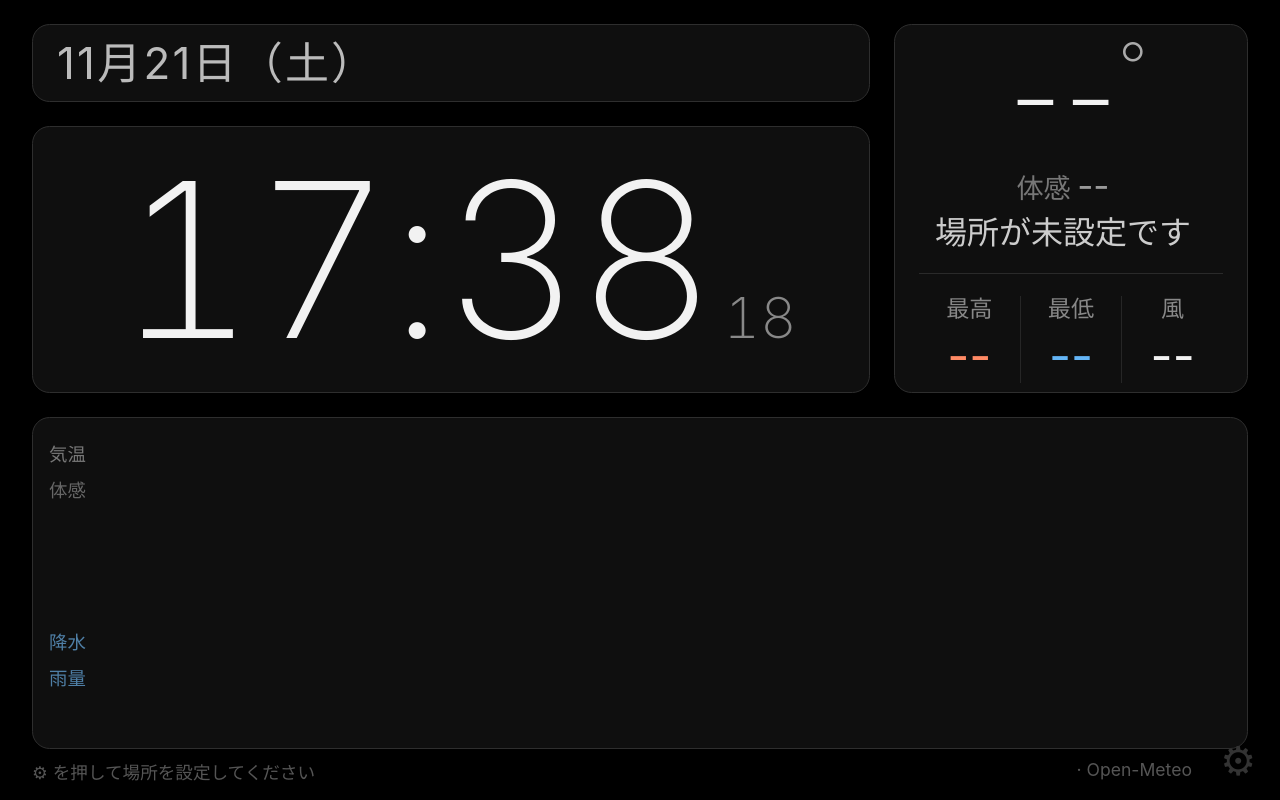
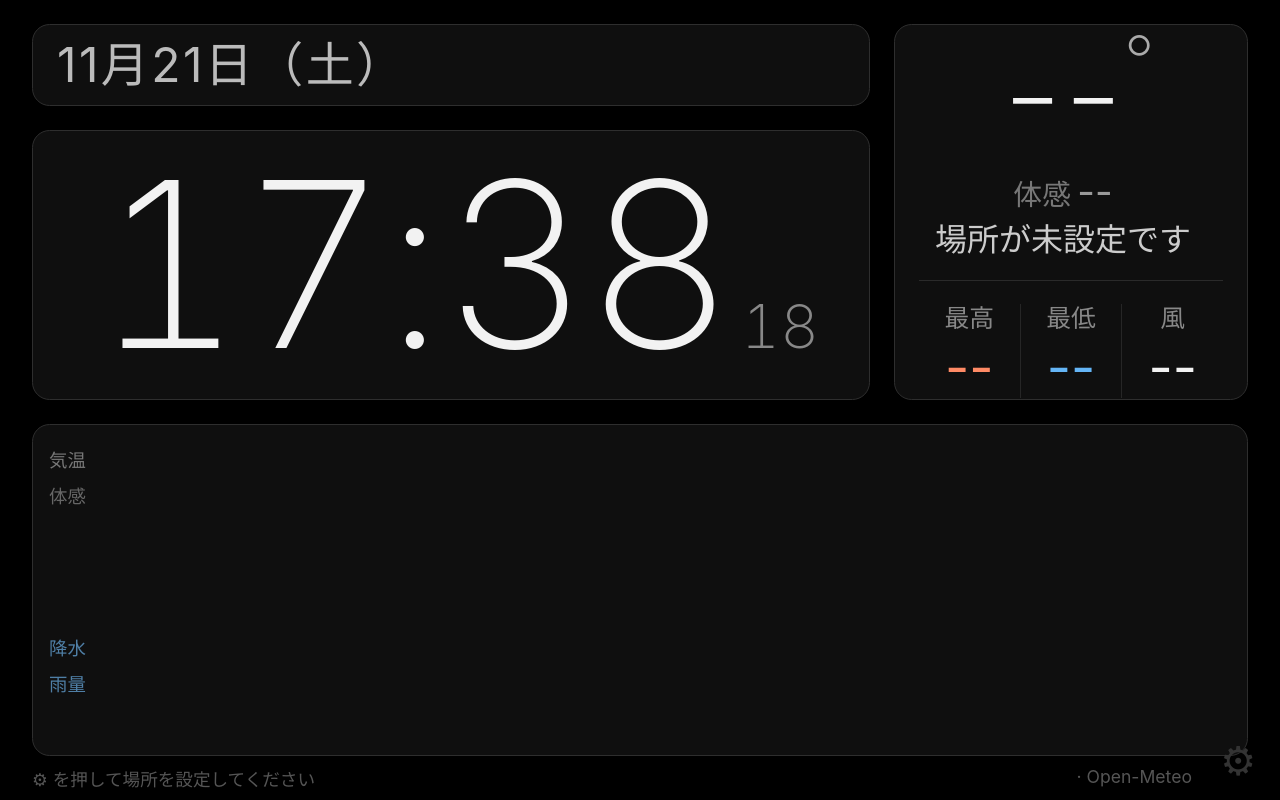
Before and after one commit to asaka6/hang, a website: page docs/clock/index.html in a window 1280 px wide. Drawn offline with Linux system fonts and the light colour scheme.

Commit message:
Desk clock: date, clock and current weather fill the top half in landscape
The clock text now grows to fill its card (and still shrinks when it
would overflow).

Co-Authored-By: Claude Opus 5.5 <noreply@anthropic.com>
Claude-Session: https://claude.ai/code/session_01M2ejQPGDifMfbJWsMEDf3c

```diff
--- a/docs/clock/clock.css
+++ b/docs/clock/clock.css
@@ -50,7 +50,7 @@ html, body {
 }
 #date {
   -webkit-flex: 0 0 auto; flex: 0 0 auto;
-  font-size: 5.5vmin; color: #bbb; letter-spacing: 0.05em;
+  font-size: 6vmin; color: #bbb; letter-spacing: 0.05em;
   padding: 2vmin 3vmin;
   margin-bottom: 3vmin;
 }
@@ -74,14 +74,14 @@ html, body {
   -webkit-flex-wrap: nowrap; flex-wrap: nowrap;
 }
 #now-main { text-align: center; }
-#now-icon { font-size: 12vmin; line-height: 1; margin-right: 2vmin; }
+#now-icon { font-size: 13vmin; line-height: 1; margin-right: 2vmin; }
 /* 気温の数字だけで幅を決め、°は右にはみ出させる。体感はその数字の真下・中央に置く */
 #now-main { padding-right: 4vmin; }
-#now-temp { font-size: 15.5vmin; font-weight: 200; line-height: 1; white-space: nowrap; position: relative; display: inline-block; }
-#now-temp .unit { position: absolute; left: 100%; top: 0; font-size: 8vmin; line-height: 1; color: #aaa; }
+#now-temp { font-size: 17vmin; font-weight: 200; line-height: 1; white-space: nowrap; position: relative; display: inline-block; }
+#now-temp .unit { position: absolute; left: 100%; top: 0; font-size: 8.5vmin; line-height: 1; color: #aaa; }
 #now-feel { margin-top: 1.2vmin; white-space: nowrap; color: #999; line-height: 1; }
-#now-feel .k { font-size: 3.4vmin; color: #777; margin-right: 0.8vmin; }
-#now-feel #t-feel { font-size: 4.4vmin; }
+#now-feel .k { font-size: 3.6vmin; color: #777; margin-right: 0.8vmin; }
+#now-feel #t-feel { font-size: 4.8vmin; }
 #now-label { font-size: 4vmin; color: #ccc; margin-top: 0.5vmin; white-space: nowrap; }
 #now-wrap {
   text-align: center;
@@ -104,10 +104,10 @@ html, body {
   line-height: 1.15;
 }
 .stat + .stat { border-left: 1px solid #262626; }
-.stat .k { color: #888; font-size: 2.9vmin; margin-bottom: 0.6vmin; }
+.stat .k { color: #888; font-size: 3.1vmin; margin-bottom: 0.6vmin; }
 .stat .v { font-size: 3.8vmin; white-space: nowrap; }
-.srow.big .v { font-size: 6vmin; }
-.stat .v .u { font-size: 3vmin; color: #aaa; margin-left: 0.3vmin; }
+.srow.big .v { font-size: 6.6vmin; }
+.stat .v .u { font-size: 3.2vmin; color: #aaa; margin-left: 0.3vmin; }
 .hot { color: #ff8a65; }
 .cold { color: #64b5f6; }
 
@@ -175,6 +175,10 @@ html, body {
 #status.stale #updated { color: #c77; }
 
 /* 横長の iPad（Air / Pro / mini など）は時計を大きく */
+/* 横向き：日付・時計・今の天気で、画面の上半分をちょうど使う */
+@media (orientation: landscape) {
+  #top { -webkit-flex: 0 0 auto; flex: 0 0 auto; height: calc(50vh - 3vmin); }
+}
 @media (orientation: landscape) and (min-aspect-ratio: 7/5) {
   #hm { font-size: 27vmin; }
 }
@@ -191,11 +195,15 @@ body.night #hm { color: #ffcc80; }
   #time { padding: 2vmin 0; }
   #now { max-width: 100%; -webkit-justify-content: center; justify-content: center; }
   #now-wrap { text-align: center; margin: 0; }
-  #now-icon { font-size: 12vmin; }
+  #now-icon { font-size: 13vmin; }
   #now-temp { font-size: 13vmin; }
   #now-sub { margin-top: 1.5vmin; padding-top: 0.5vmin; }
   .srow { margin-top: 1.5vmin; }
   .srow.big .v { font-size: 4.2vmin; }
+  #date { font-size: 5vmin; }
+  .stat .k { font-size: 2.5vmin; }
+  #now-feel .k { font-size: 3vmin; }
+  #now-feel #t-feel { font-size: 3.8vmin; }
 }
 
 /* ---- 設定 ---- */
--- a/docs/clock/clock.js
+++ b/docs/clock/clock.js
@@ -66,22 +66,23 @@
 
   var lastMinute = -1;
   var lastReloadDay = new Date().getDate();
-  // 時刻が囲みからはみ出す時だけ、文字を小さくして収める
-  // （寒い日の「-12°」などで右の天気欄が広がった時や、12 時間表示の時のため）
+  // 時刻の文字を、時計の囲みいっぱい（はみ出さない最大）の大きさにする。
+  // 寒い日の「-12°」で右の天気欄が広がった時や 12 時間表示の時も、自動で収まる
   function fitTime() {
     var box = $('time');
     var inner = $('time-in');
     var hm = $('hm');
+    var sec = $('sec');
     hm.style.fontSize = '';
-    var sec = $('sec');
     sec.style.fontSize = '';
-    var room = box.clientWidth - 16;
-    var need = inner.offsetWidth;
-    if (need > room && need > 0) {
-      var k = room / need;
-      hm.style.fontSize = (parseFloat(getComputedStyle(hm).fontSize) * k) + 'px';
-      sec.style.fontSize = (parseFloat(getComputedStyle(sec).fontSize) * k) + 'px';
-    }
+    var roomW = box.clientWidth - 24;
+    var roomH = box.clientHeight * 0.86;
+    var needW = inner.offsetWidth;
+    var needH = parseFloat(getComputedStyle(hm).fontSize);
+    if (!needW || !needH || roomW <= 0 || roomH <= 0) return;
+    var k = Math.min(roomW / needW, roomH / needH, 1.6);
+    hm.style.fontSize = (needH * k) + 'px';
+    sec.style.fontSize = (parseFloat(getComputedStyle(sec).fontSize) * k) + 'px';
   }
 
   function everyMinute(now) {
--- a/docs/clock/sw.js
+++ b/docs/clock/sw.js
@@ -1,5 +1,5 @@
 // 置き時計をオフラインでも開けるようにするサービスワーカー（天気の通信はキャッシュしない）
-var CACHE = 'okidokei-v20';
+var CACHE = 'okidokei-v21';
 var FILES = ['./', 'index.html', 'clock.css', 'clock-logic.js', 'clock.js', 'manifest.webmanifest', 'icon-180.png', 'icon-192.png', 'icon-512.png'];
 
 self.addEventListener('install', function (e) {
```
